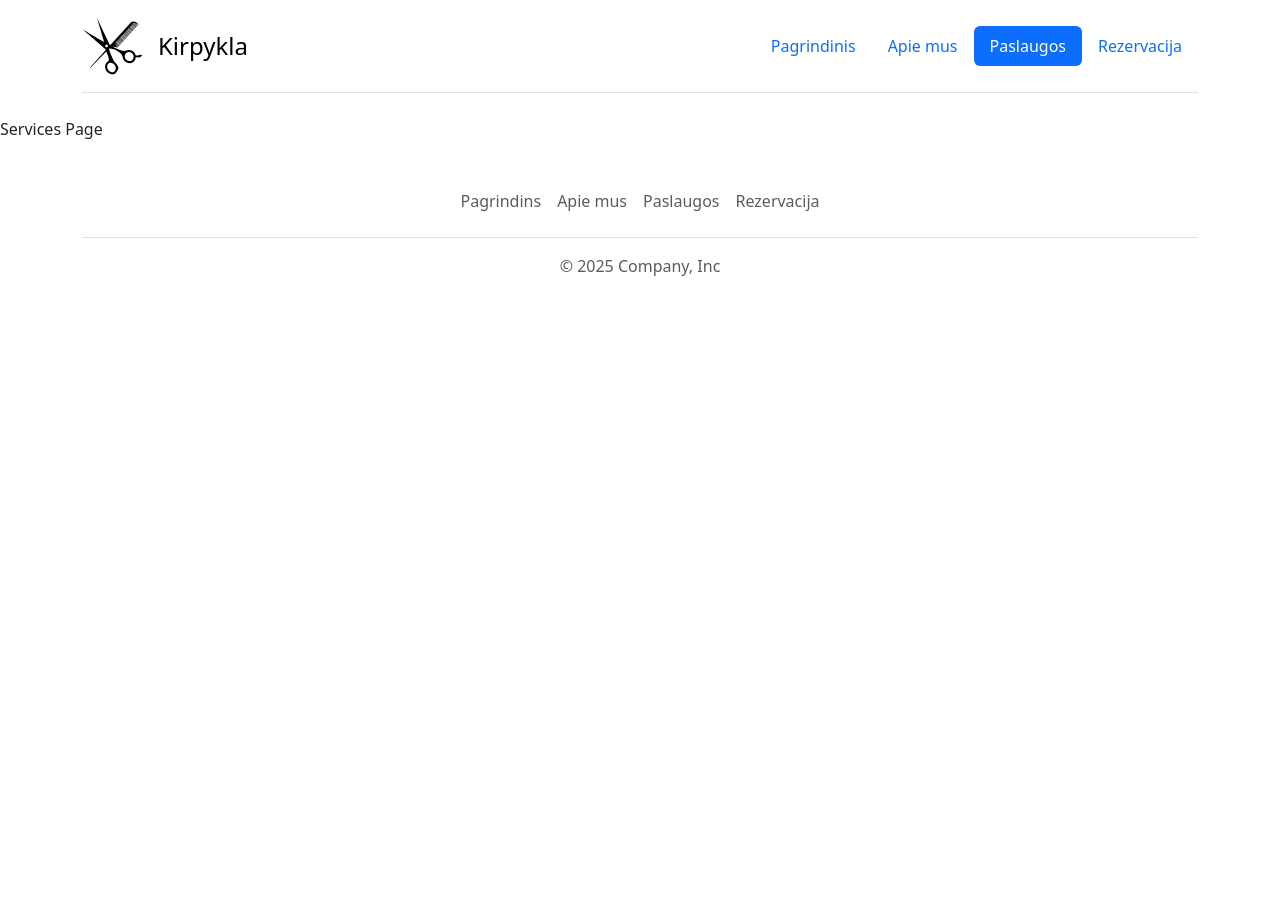
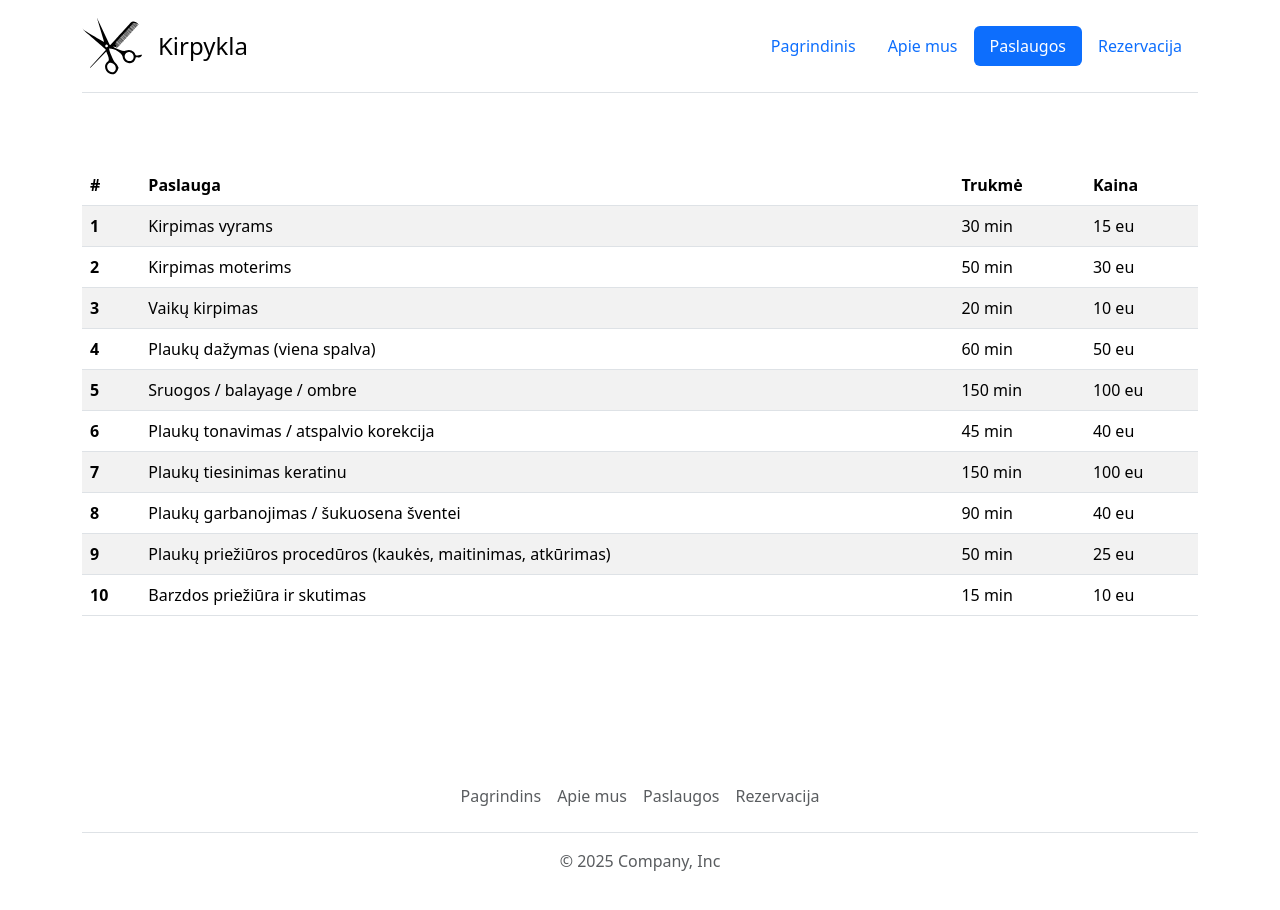
Before and after one commit to SplaTT141/full-stack-project, a React (Vite) app in the folder client/: page /services in a window 1280 px wide. Shown: the top 910 px of the page. Before the commit the page ends 800 px from the top, so only its background shows below. Built offline with nearby package versions, Linux system fonts and the light colour scheme.

Commit message:
services + reszervation start

```diff
--- a/client/src/components/Footer.jsx
+++ b/client/src/components/Footer.jsx
@@ -3,7 +3,7 @@ import { Link } from "react-router-dom";
 function Footer() {
     return (
     <div className="container">
-        <footer className="py-3 my-4">
+        <footer className="py-5 my-5">
             <ul className="nav justify-content-center border-bottom pb-3 mb-3">
                 <li className="nav-item"><Link to="/" className="nav-link px-2 text-body-secondary">Pagrindins</Link></li>
                 <li className="nav-item"><Link to="/about" className="nav-link px-2 text-body-secondary">Apie mus</Link></li>
--- a/client/src/pages/AboutUs.jsx
+++ b/client/src/pages/AboutUs.jsx
@@ -4,7 +4,7 @@ import image2 from "../assets/image2.png";
 function AboutUS() {
     return (
         <div className="container">
-            <div className="row">
+            <div className="row py-5">
                 <div className="col-md-6 col-m-3">
                     <div className="row">
                         <div className="col-md-9 mb-3">
--- a/client/src/pages/Reservation.jsx
+++ b/client/src/pages/Reservation.jsx
@@ -1,6 +1,35 @@
 function Reservation() {
     return (
-        <div>Reservation Page</div>
+    <div className="container py-5">
+        <div className="bd-example-snippet bd-code-snippet">
+            <div className="bd-example m-0 border-0">
+                <form>
+                    <div className="mb-3">
+                        <label for="exampleInputPassword1" className="form-label">Vardas</label>
+                        <input type="text" className="form-control" id="exampleInputPassword1" required />
+                    </div>
+                    <div className="mb-3">
+                        <label for="exampleInputPassword1" className="form-label">Pavardė</label>
+                        <input type="text" className="form-control" id="exampleInputPassword1" required />
+                    </div>
+                    <div className="mb-3">
+                        <label for="exampleInputPassword1" className="form-label">El. paštas</label>
+                        <input type="email" className="form-control" id="exampleInputPassword1" required />
+                    </div>
+                    <div className="mb-3">
+                        <label for="exampleSelect" className="form-label">Pasirinkite paslaugą</label>
+                        <select className="form-select" id="exampleSelect" required>
+                            <option value="">Paslaugos...</option>
+                            <option value="1">One</option>
+                            <option value="2">Two</option>
+                            <option value="3">Three</option>
+                        </select>
+                    </div>
+                    <button type="submit" className="btn btn-primary">Patvirtinti</button>
+                </form>
+            </div>
+        </div>
+    </div>
     )
 }
 
--- a/client/src/pages/Services.jsx
+++ b/client/src/pages/Services.jsx
@@ -1,6 +1,83 @@
 function Services() {
     return (
-        <div>Services Page</div>
+    <div className="container">
+        <div class="bd-example-snippet bd-code-snippet py-5">
+            <div class="bd-example m-0 border-0">
+                <table class="table table-striped table-hover">
+                    <thead>
+                        <tr>
+                            <th scope="col">#</th>
+                            <th scope="col">Paslauga</th>
+                            <th scope="col">Trukmė</th>
+                            <th scope="col">Kaina</th>
+                        </tr>
+                    </thead>
+                    <tbody>
+                        <tr>
+                            <th scope="row">1</th>
+                            <td>Kirpimas vyrams</td>
+                            <td>30 min</td>
+                            <td>15 eu</td>
+                        </tr>
+                        <tr>
+                            <th scope="row">2</th>
+                            <td>Kirpimas moterims</td>
+                            <td>50 min</td>
+                            <td>30 eu</td>
+                        </tr>
+                        <tr>
+                            <th scope="row">3</th>
+                            <td>Vaikų kirpimas</td>
+                            <td>20 min</td>
+                            <td>10 eu</td>
+                        </tr>
+                        <tr>
+                            <th scope="row">4</th>
+                            <td>Plaukų dažymas (viena spalva)</td>
+                            <td>60 min</td>
+                            <td>50 eu</td>
+                        </tr>
+                        <tr>
+                            <th scope="row">5</th>
+                            <td>Sruogos / balayage / ombre</td>
+                            <td>150 min</td>
+                            <td>100 eu</td>
+                        </tr>
+                        <tr>
+                            <th scope="row">6</th>
+                            <td>Plaukų tonavimas / atspalvio korekcija</td>
+                            <td>45 min</td>
+                            <td>40 eu</td>
+                        </tr>
+                        <tr>
+                            <th scope="row">7</th>
+                            <td>Plaukų tiesinimas keratinu</td>
+                            <td>150 min</td>
+                            <td>100 eu</td>
+                        </tr>
+                        <tr>
+                            <th scope="row">8</th>
+                            <td>Plaukų garbanojimas / šukuosena šventei</td>
+                            <td>90 min</td>
+                            <td>40 eu</td>
+                        </tr>
+                        <tr>
+                            <th scope="row">9</th>
+                            <td>Plaukų priežiūros procedūros (kaukės, maitinimas, atkūrimas)</td>
+                            <td>50 min</td>
+                            <td>25 eu</td>
+                        </tr>
+                        <tr>
+                            <th scope="row">10</th>
+                            <td>Barzdos priežiūra ir skutimas</td>
+                            <td>15 min</td>
+                            <td>10 eu</td>
+                        </tr>
+                    </tbody>
+                </table>
+            </div>
+        </div>
+    </div>
     )
 }
 
```
